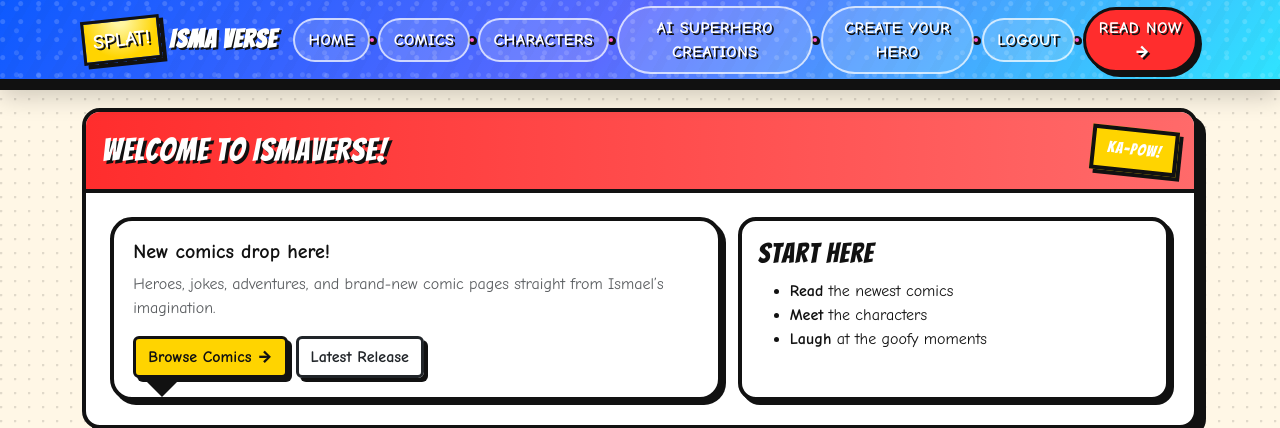
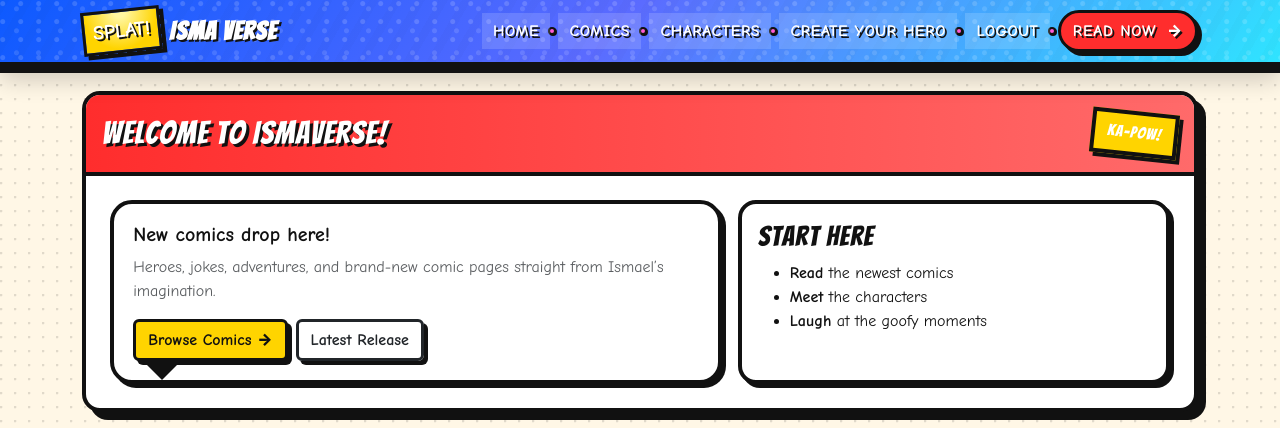
Before and after one commit to fjawed92/IsmaVerse, a Flask app: page / in a window 1280 px wide. Shown: the top 428 px of the page. Run offline with Flask 3, Linux system fonts and the light colour scheme; the visitor is signed in with stand-in values (Sample User, id 1).

Commit message:
Remove navbar link borders

```diff
--- a/app/static/css/style.css
+++ b/app/static/css/style.css
@@ -87,7 +87,7 @@ button:focus-visible,
   background: linear-gradient(135deg, #0d5aff 0%, #5b6bff 48%, #2fe4ff 100%);
   border-bottom: 5px solid var(--ink);
   box-shadow: 0 6px 0 var(--ink), 0 12px 24px rgba(0, 0, 0, 0.2);
-  padding: .35rem 0;
+  padding: .25rem 0;
   overflow: hidden;
 }
 
@@ -148,10 +148,10 @@ button:focus-visible,
 .comic-link {
   position: relative;
   z-index: 1;
-  padding: .5rem .8rem !important;
-  border-radius: 999px;
+  padding: .4rem .65rem !important;
+  border-radius: 0;
   transition: transform .15s ease, background-color .15s ease, box-shadow .15s ease, color .15s ease;
-  border: 2px solid rgba(255, 255, 255, 0.7);
+  border: none;
   background: rgba(255, 255, 255, 0.15);
   text-transform: uppercase;
   letter-spacing: .04em;
@@ -159,7 +159,7 @@ button:focus-visible,
 
 .comic-link:hover {
   background: var(--comic-yellow);
-  border: 2px solid var(--ink);
+  border: none;
   box-shadow: 3px 3px 0 var(--ink);
   color: var(--ink) !important;
   transform: translateY(-2px) rotate(-0.5deg);
@@ -172,7 +172,7 @@ button:focus-visible,
 
 .comic-link-highlight {
   background: rgba(255, 255, 255, 0.15);
-  border: 2px solid rgba(255, 255, 255, 0.7);
+  border: none;
   box-shadow: none;
   color: #ffffff !important;
 }
@@ -232,14 +232,14 @@ button:focus-visible,
 @media (min-width: 768px) {
   .comic-nav .navbar-nav {
     flex-wrap: nowrap;
-    gap: .35rem;
+    gap: .25rem;
   }
 }
 
 @media (min-width: 1200px) {
   .comic-link {
-    padding-left: .85rem !important;
-    padding-right: .85rem !important;
+    padding-left: .7rem !important;
+    padding-right: .7rem !important;
   }
 }
 
--- a/app/templates/base.html
+++ b/app/templates/base.html
@@ -59,11 +59,6 @@
         </li>
         <li class="nav-item">
           <a class="nav-link comic-link comic-link-highlight" href="{{ url_for('characters.create_character') }}">
-            AI Superhero Creations
-          </a>
-        </li>
-        <li class="nav-item">
-          <a class="nav-link comic-link" href="{{ url_for('characters.create_character') }}">
             Create Your Hero
           </a>
         </li>
```
